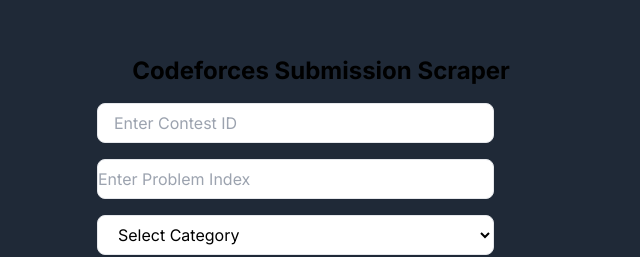
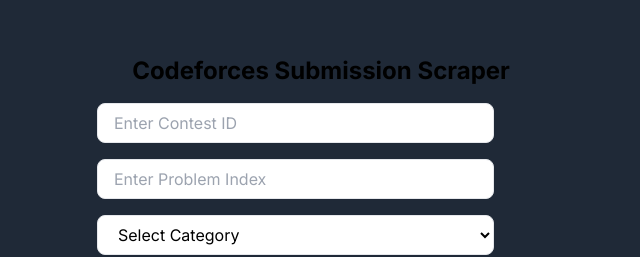
Before and after one commit to shuklamaneesh23/cf_helper, a Next.js app: page / in a window 1280 px wide. Shown: the part 189-446 px from the top of the page, without its empty margins (319-959 px from the left). Built offline with nearby package versions, Linux system fonts and the light colour scheme.

Commit message:
Added x padding (4) to problem index field.

```diff
--- a/src/app/page.js
+++ b/src/app/page.js
@@ -57,8 +57,8 @@
       if (response.ok) {
         // Handle the streaming data
         parseStream(response, (chunk) => {
-          let a =(chunk.replace(/\\n/g, '\n')); // Log the chunk
-          setExplanation(a);// Update explanation with new chunks
+          let a = chunk.replace(/\\n/g, "\n"); // Log the chunk
+          setExplanation(a); // Update explanation with new chunks
         });
       } else {
         const errorData = await response.json();
@@ -66,8 +66,7 @@
       }
     } catch (error) {
       setError("An error occurred while fetching the data.");
-    }
-    finally {
+    } finally {
       setLoading(false);
     }
   };
@@ -164,7 +163,7 @@
           value={problemIndex}
           onChange={(e) => setProblemIndex(e.target.value)}
           placeholder="Enter Problem Index"
-          className="w-[31vw] h-[5vh] py-2 text-black border rounded-lg mb-4"
+          className="w-[31vw] h-[5vh] px-4 py-2 text-black border rounded-lg mb-4"
           required
         />
         <select
```
